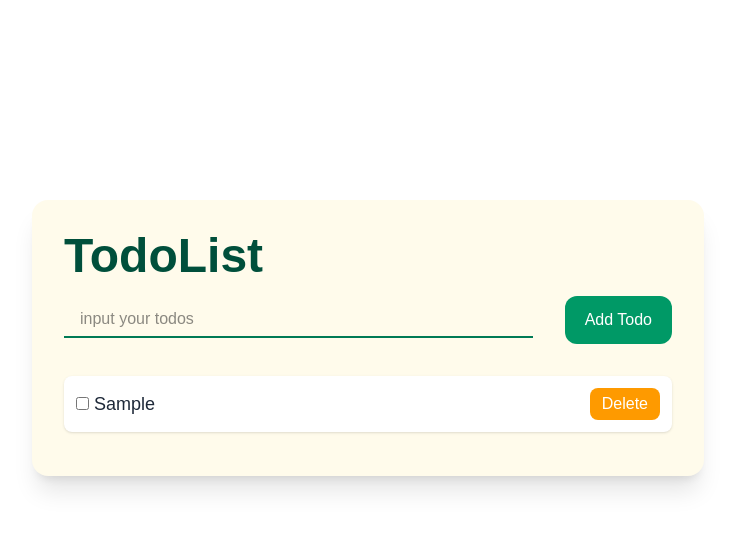
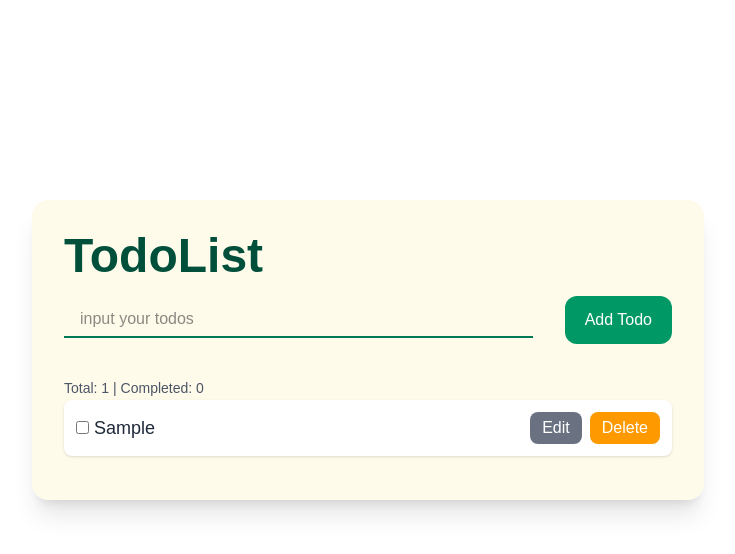
Before and after one commit to Square114514/react-todolist, a Next.js app: page / in a window 1280 px wide. Both pictures are taken after typing "Sample" into the empty fields and a click on the button "Add Todo". Shown: the top 554 px of the page, without its empty margins (272-1007 px from the left). Built offline with nearby package versions, Linux system fonts and the light colour scheme.

Commit message:
------启用SSH密钥认证------ feat：新增统计栏

```diff
--- a/src/app/components/TodoItem.tsx
+++ b/src/app/components/TodoItem.tsx
@@ -3,10 +3,16 @@ import Todo from "../types/Todo";
 interface ItemProps {
   todo: Todo;
   onDelete: (id: string) => void;
+  onEdit: (id: string) => void;
   onToggle: (id: string) => void;
 }
 
-export default function TodoItem({ todo, onDelete, onToggle }: ItemProps) {
+export default function TodoItem({
+  todo,
+  onDelete,
+  onEdit,
+  onToggle,
+}: ItemProps) {
   return (
     <li className="flex mb-3 items-center justify-between bg-white rounded-lg shadow-sm p-3">
       <div>
@@ -26,12 +32,20 @@ export default function TodoItem({ todo, onDelete, onToggle }: ItemProps) {
           {todo.text}{" "}
         </span>
       </div>
+      <div className="flex gap-2">
+        <button
+          className="bg-gray-500 text-white rounded-lg px-3 py-1 hover:bg-gray-600 transition"
+          onClick={() => onEdit(todo.id)}
+        >
+          Edit
+        </button>
         <button
           className="bg-amber-500 text-white rounded-lg px-3 py-1 hover:bg-amber-600 transition"
           onClick={() => onDelete(todo.id)}
         >
           Delete
         </button>
+      </div>
     </li>
   );
 }
--- a/src/app/components/TodoList.tsx
+++ b/src/app/components/TodoList.tsx
@@ -4,6 +4,7 @@ import AddTodo from "./AddTodo";
 import Todo from "../types/Todo";
 import List from "./List";
 import { v4 as uuidv4 } from "uuid";
+import TodoStats from "./TodoStats";
 
 export default function TodoList() {
   const [todos, setTodos] = useState<Todo[]>([]);
@@ -35,6 +36,7 @@ export default function TodoList() {
     <div className="w-full max-w-2xl bg-amber-50 rounded-2xl shadow-xl p-8">
       <h1 className="text-5xl font-bold mb-4 text-emerald-900">TodoList</h1>
       <AddTodo onAdd={addTodo} />
+      <TodoStats todos={todos} />
       <List todos={todos} onDelete={deleteTodo} onToggle={toggleTodo} />
     </div>
   );
--- /dev/null
+++ b/src/app/components/TodoStats.tsx
@@ -0,0 +1,14 @@
+import Todo from "../types/Todo";
+
+export default function TodoStats({ todos }: { todos: Todo[] }) {
+  const total = todos.length;
+  const completed = todos.filter((todo) => todo.completed === true).length;
+
+  return (
+    <div>
+      <span className="mb-6 text-sm text-gray-600">
+        Total: {total} | Completed: {completed}
+      </span>
+    </div>
+  );
+}
--- a/src/app/types/Todo.ts
+++ b/src/app/types/Todo.ts
@@ -4,3 +4,5 @@ export default interface Todo {
   completed: boolean;
   createAt: number;
 }
+
+export type FilterType = 'all' | 'active' | 'completed';
```
Lines whose indentation alone changed are shown as unchanged.
